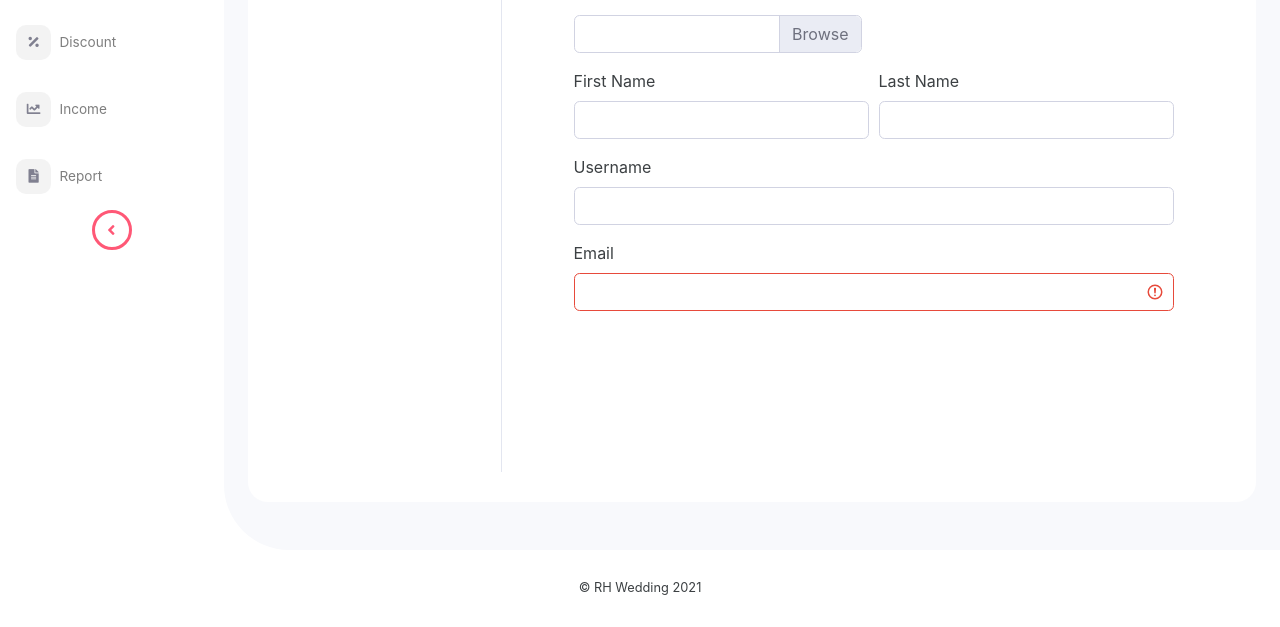
After one commit to ilhm-rai/rhwedding, a CodeIgniter 4 app: template app/Views/admin/user/detail.php in a window 1280 px wide. The commit adds this page. Shown: the part 511-1138 px from the top of the page. Run offline with PHP 8.4 and a stand-in for CodeIgniter, Linux system fonts and the light colour scheme; the template is opened without the code that fills it, so the values that code supplies are empty; some libraries are stand-ins or nearby versions.

Commit message:
Add User Detail

```diff
--- /dev/null
+++ b/app/Views/admin/user/detail.php
@@ -0,0 +1,88 @@
+<?= $this->extend('templates/admin'); ?>
+
+<?= $this->section('content'); ?>
+<div class="container-fluid content-frame mb-5">
+    <!-- Page Heading -->
+    <div class="d-sm-flex align-items-center justify-content-between mb-4">
+        <h1 class="content-heading mb-0 text-gray-800">Detail User</h1>
+    </div>
+    <div class="row">
+        <div class="col-md-3">
+            <ul class="navbar-nav bg-white sidebar border-right">
+                <li class="nav-item">
+                    <a class="nav-link active" href="/">
+                        <div class="row">
+                            <div class="nav-icon mr-3">
+                                <i class="fas fa-fw fa-user"></i>
+                            </div>
+                            <div class="nav-text">
+                                <span>Profile</span>
+                                <p class="text-info">Personal informations</p>
+                            </div>
+                        </div>
+                        <hr class="sidebar-divider mt-0">
+                    </a>
+                </li>
+                <li class="nav-item">
+                    <a class="nav-link" href="/">
+                        <div class="row">
+                            <div class="nav-icon mr-3">
+                                <i class="fas fa-fw fa-users"></i>
+                            </div>
+                            <div class="nav-text">
+                                <span>vendor</span>
+                                <p class="text-info">Vendor informations</p>
+                            </div>
+                        </div>
+                        <hr class="sidebar-divider mt-0">
+                    </a>
+                </li>
+            </ul>
+        </div>
+        <div class="col-md-8 container">
+            <h4 class="text-gray-800 font-weight-bold">Personal Informations</h4>
+            <p class="mb-5">Lorem ipsum dolor sit amet, consectetur adipisicing elit.</p>
+            <form action="">
+                <div class="form-group row">
+                    <div class="col-md-6">
+                        <img src="/img/<?= $user['user_image']; ?>" class="img-thumbnail img-preview mb-3" alt="">
+                        <div class="custom-file">
+                            <input type="file" class="custom-file-input" id="image" name="image">
+                            <!-- <div class="invalid-feedback"></div> -->
+                            <label class="custom-file-label" for="image"><?= $user['user_image']; ?></label>
+                        </div>
+                    </div>
+                </div>
+                <div class="form-row">
+                    <div class="form-group col-md-6">
+                        <label for="inputFirst">First Name</label>
+                        <input type="text" class="form-control" id="inputFirst" placeholder="">
+                    </div>
+                    <div class="form-group col-md-6">
+                        <label for="inputLast">Last Name</label>
+                        <input type="text" class="form-control" id="inputLast" placeholder="">
+                    </div>
+                </div>
+                <div class="form-group">
+                    <label for="inputUsername">Username</label>
+                    <input type="text" class="form-control" id="inputUsername" value="<?= $user['username']; ?>">
+                </div>
+                <div class="form-group">
+                    <label for="inputEmail">Email</label>
+                    <input type="email" class="form-control <?= ($user['active'] == 1) ? 'is-valid' : 'is-invalid'; ?>" id="inputEmail" value="<?= $user['email']; ?>">
+                    <div class="valid-feedback">
+                        Email Verified!
+                    </div>
+                </div>
+            </form>
+        </div>
+    </div>
+</div>
+<?= $this->endSection(); ?>
+<?= $this->section('script'); ?>
+<script>
+    $(document).ready(function() {
+        $('#dataUsers').DataTable();
+    });
+</script>
+<?= $this->endSection(); ?>
--- a/app/Views/admin/user/index.php
+++ b/app/Views/admin/user/index.php
@@ -35,8 +35,8 @@
                         <td><?= $user['email']; ?></td>
                         <td> <button type="button" class="btn <?= ($user['active'] == 1) ? 'btn-success' : 'btn-warning'; ?> btn-sm small"><?= ($user['active'] == 1) ? 'Active' : 'Disable'; ?></button></td>
                         <td class="text-center">
-                            <a href="/user/detail/<?= $user['username']; ?>" class="btn btn-success btn-sm rounded-pill small">Detail</a>
-                            <a href="/user/edit/<?= $user['username']; ?>" class="btn btn-info btn-sm rounded-pill small">Edit</a>
+                            <a href="/admin/user/detail/<?= $user['username']; ?>" class="btn btn-success btn-sm rounded-pill small">Detail</a>
+                            <a href="/admin/user/edit/<?= $user['username']; ?>" class="btn btn-info btn-sm rounded-pill small">Edit</a>
                             <form action="/user/<?= $user['id']; ?>" method="POST" class="d-inline">
                                 <?= csrf_field(); ?>
                                 <input type="hidden" name="_method" value="DELETE">
--- a/public/css/style.css
+++ b/public/css/style.css
@@ -1,6 +1,8 @@
-body, .text-body {
+body,
+.text-body {
     color: #3C4043 !important;
 }
+
 .nav-link .nav-icon {
     height: 35px;
     width: 35px;
@@ -22,17 +24,18 @@ body, .text-body {
     color: #808090;
 }
 
-.sidebar .nav-link span{
+.sidebar .nav-link span {
     color: #7E7E7E;
 }
 
-.nav-link.active .nav-icon{
+.nav-link.active .nav-icon {
     background-image: linear-gradient(to bottom right, #FF5876, #FF9384);
 }
 
 .nav-link.active i {
     color: white;
 }
+
 .nav-link.active span {
     font-weight: bold;
 }
@@ -69,7 +72,7 @@ body, .text-body {
 }
 
 .bg-gradient-main {
-    background-image: linear-gradient(to bottom right,#FF5876, #FF9384);
+    background-image: linear-gradient(to bottom right, #FF5876, #FF9384);
     color: white;
 }
 
@@ -112,7 +115,7 @@ body, .text-body {
 }
 
 .shadow {
-    box-shadow: 0 5px 20px 0 rgba(58,59,69,.15) !important;
+    box-shadow: 0 5px 20px 0 rgba(58, 59, 69, .15) !important;
 }
 
 .shadow-wild-watermelon {
@@ -121,6 +124,12 @@ body, .text-body {
 
 .text-wild-watermelon {
     color: #FF5876 !important;
+}
+
+.text-info {
+    color: #7E7E7E !important;
+    font-weight: normal;
+    font-size: .8em;
 }
 
 .pagination .page-item.previous.disabled .page-link,
@@ -135,14 +144,14 @@ body, .text-body {
     color: white;
 }
 
-.pagination .page-item .page-link{
+.pagination .page-item .page-link {
     border: 0;
     border-radius: 10px;
     margin-right: 10px;
     color: #FF5876;
 }
 
-.pagination .page-item.active .page-link{
+.pagination .page-item.active .page-link {
     background-color: #FF5876;
     color: white;
 }
@@ -162,10 +171,10 @@ body, .text-body {
     background-position: center;
 }
 
-.bg-none{
+.bg-none {
     background-color: rgba(255, 255, 255, 0) !important;
 }
 
-.td-align-middle td{
+.td-align-middle td {
     vertical-align: middle;
 }
```
Also changed, not shown: app/Controllers/Admin/User.php (+13 -2 lines).
